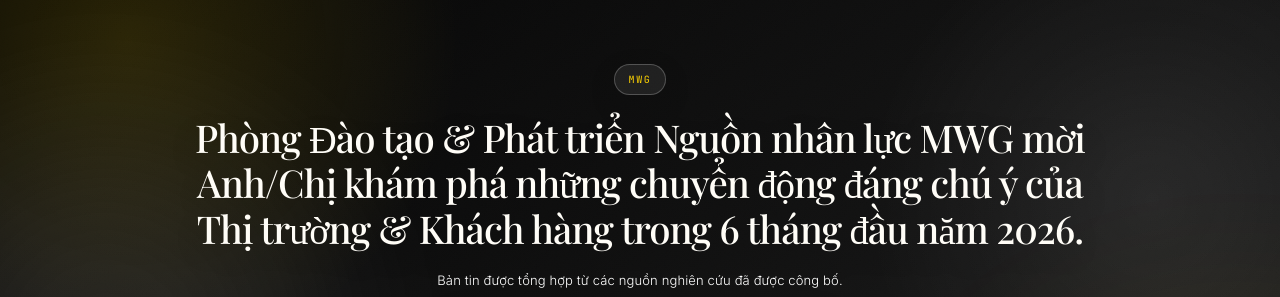
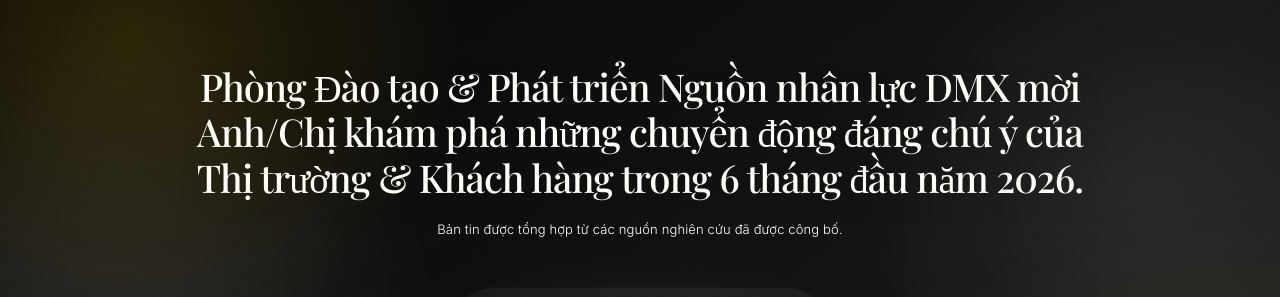
Before and after one commit to thaihung05/Web, a plain HTML site: page index.html in a window 1280 px wide. Shown: the top 297 px of the page. Drawn offline with nearby package versions, Linux system fonts and the light colour scheme; a web font is replaced by a local one.

Commit message:
Remove MWG branding and update header text

```diff
--- a/index.html
+++ b/index.html
@@ -134,21 +134,7 @@
     animation:rise .9s var(--ease) .1s forwards;
   }
   .intro::before{
-    content:"MWG";
-    display:inline-flex;
-    align-items:center;
-    gap:8px;
-    padding:8px 14px;
-    margin-bottom:20px;
-    border:1px solid rgba(255,255,255,.22);
-    border-radius:999px;
-    background:rgba(255,255,255,.08);
-    backdrop-filter:blur(16px);
-    font-family:'JetBrains Mono',monospace;
-    font-size:10px;
-    letter-spacing:.16em;
-    color:#FFD400;
-    box-shadow:0 10px 30px rgba(0,0,0,.12);
+
   }
   .intro p{
     font-family:'Playfair Display',serif;
@@ -726,7 +712,7 @@
 
 <div class="page-shell">
 <header class="intro">
-  <p>Phòng Đào tạo &amp; Phát triển Nguồn nhân lực MWG mời Anh/Chị khám phá những chuyển động đáng chú ý của Thị trường &amp; Khách hàng trong 6 tháng đầu năm 2026.</p>
+  <p>Phòng Đào tạo &amp; Phát triển Nguồn nhân lực DMX mời Anh/Chị khám phá những chuyển động đáng chú ý của Thị trường &amp; Khách hàng trong 6 tháng đầu năm 2026.</p>
   <p class="note" style="color: #ffff;">Bản tin được tổng hợp từ các nguồn nghiên cứu đã được công bố.</p>
 </header>
 
```
